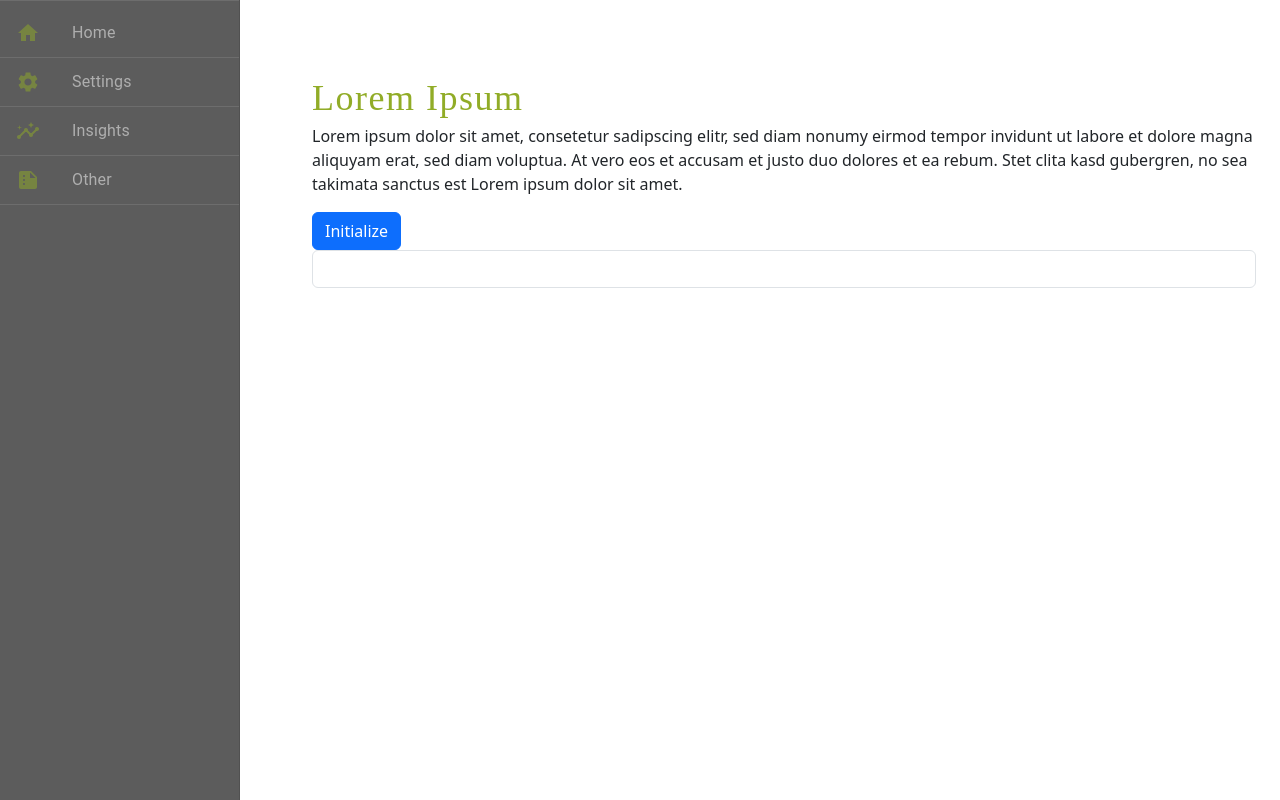
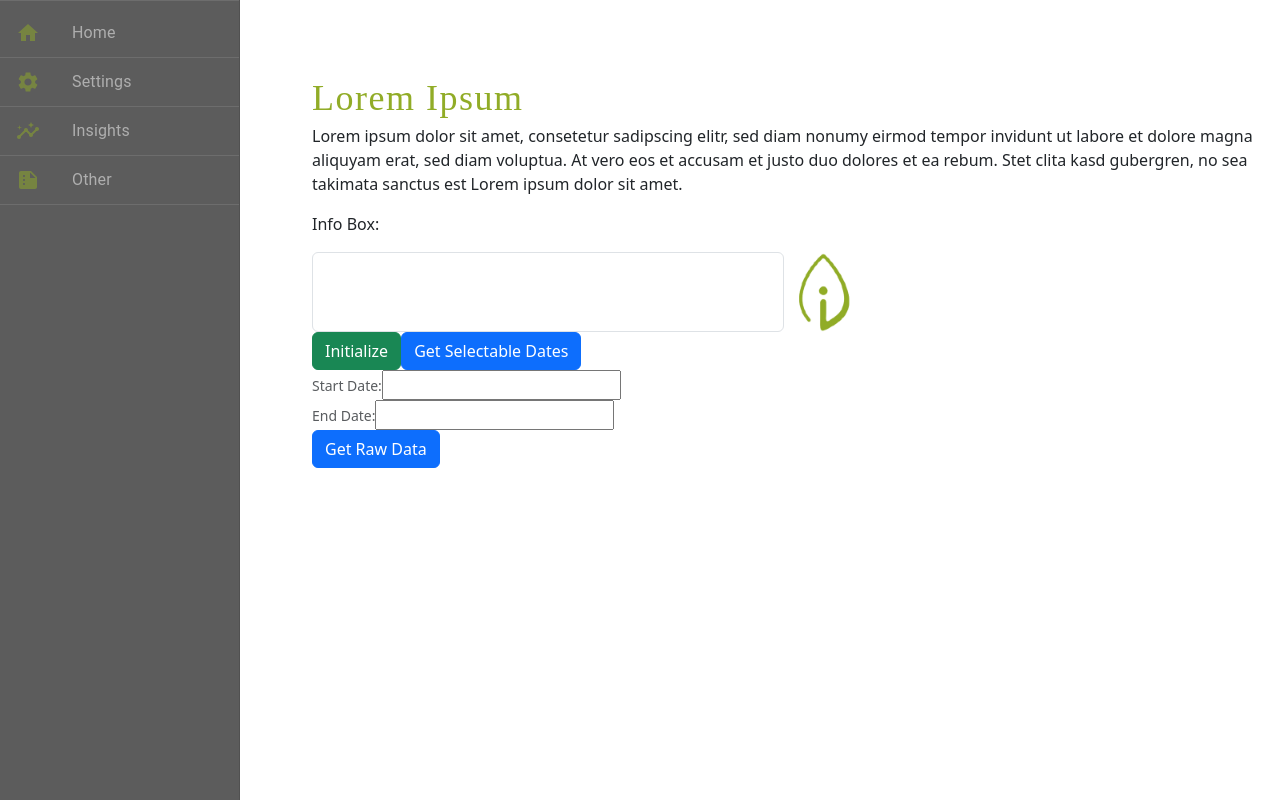
Before and after one commit to I-NERGY/Twin4DER, a React (Create React App) app in the folder twin_frontend/: page /demo/settings in a window 1280 px wide. Built offline with nearby package versions, Linux system fonts and the light colour scheme.

Commit message:
implemented some functionalities to test API endpoints
Signed-off-by: Iris Koester <iris.m.koester@gmail.com>

```diff
--- a/twin_frontend/package.json
+++ b/twin_frontend/package.json
@@ -13,10 +13,12 @@
     "@testing-library/jest-dom": "^5.16.5",
     "@testing-library/react": "^13.4.0",
     "@testing-library/user-event": "^13.5.0",
+    "axios": "^1.5.1",
     "bootstrap": "^5.3.2",
     "gh-pages": "^5.0.0",
     "react": "^18.2.0",
     "react-bootstrap": "^2.9.0",
+    "react-datepicker": "^4.20.0",
     "react-dom": "^18.2.0",
     "react-redux": "^8.1.3",
     "react-router-dom": "^6.14.1",
@@ -24,6 +26,7 @@
     "redux": "^4.2.1",
     "web-vitals": "^2.1.4"
   },
+  "proxy": "http://localhost:31032",
   "scripts": {
     "deploy": "npm run build && gh-pages -d build",
     "start": "react-scripts start",
--- a/twin_frontend/src/pages/settings.js
+++ b/twin_frontend/src/pages/settings.js
@@ -1,6 +1,17 @@
 import React from "react";
 import "./../styles/index.css";
 import { Button, Form } from "react-bootstrap";
+import DatePicker from "react-datepicker";
+import "react-datepicker/dist/react-datepicker.css";
+
+import axios from 'axios';
+
+function formatDate(date) {
+  const year = date.getFullYear();
+  const month = String(date.getMonth() + 1).padStart(2, '0');
+  const day = String(date.getDate()).padStart(2, '0');
+  return `${year}-${month}-${day}`;
+}
 
 class Settings extends React.Component {
   constructor(props) {
@@ -9,18 +20,76 @@ class Settings extends React.Component {
     this.state = {
       initialized: false,
       textValue: '',
+      dateSelection: [],
+      minDate: undefined,
+      maxDate: undefined,
+      startDate: undefined,
+      endDate: undefined,
+      doWait: false,
     };
   }
 
   doInitialize = () => {
-    // Update the textValue in state when the button is clicked
-    this.setState({ textValue: 'New Text Content' });
+    axios.get('/connection/collections/initialize')
+      .then(response => {
+        this.setState({ textValue: 'Initialization successful!' });
+      })
+      .catch(error => {
+        this.setState({ textValue: 'Initialization failed, see console' });
+        console.error('There was a problem with the Axios request:', error);
+      });
+  };
+
+  getSelectableDates = () => {
+    axios.get('/connection/collections/power/selectable-dates')
+      .then(response => {
+        const datesAsArrayOfStrings = response.data["dates"];
+        const dateObjects = datesAsArrayOfStrings.map(dateString => new Date(dateString));
+        const minDate = new Date(Math.min(...dateObjects));
+        const maxDate = new Date(Math.max(...dateObjects));
+
+        this.setState({
+          textValue: 'Got selectable dates!',
+          dateSelection: dateObjects,
+          startDate: minDate,
+          endDate: maxDate,
+          minDate: minDate,
+          maxDate: maxDate
+        });
+      })
+      .catch(error => {
+        this.setState({ textValue: 'Getting selectable dates failed, see console' });
+        console.error('There was a problem with the Axios request:', error);
+      });
+  };
+
+  // check if the date is in the dateSelection array
+  isDateSelectable = (date) => {
+    return this.state.dateSelection.some((selectableDate) =>
+      selectableDate.toDateString() === date.toDateString()
+    );
+  };
+
+  getRawData = () => {
+    this.setState({ doWait: true });
+    const path = '/connection/collections/power/dates/' + formatDate(this.state.startDate) + '/' + formatDate(this.state.endDate);
+    console.log(path);
+    axios.get(path)
+      .then(response => {
+        this.setState({ textValue: 'Received raw data, see console!', doWait: false });
+        console.log(response);
+      })
+      .catch(error => {
+        this.setState({ textValue: 'Receiving raw data failed, see console', doWait: false });
+        console.error('There was a problem with the Axios request:', error);
+      });
   };
 
   render() {
-    const buttonStyle = {
-
-    }
+    const gridStyle = {
+      display: 'grid',
+      gridTemplateColumns: '1fr 1fr', // Two equal columns
+    };
 
     return (
       <div className="page-heading">
@@ -29,11 +98,66 @@ class Settings extends React.Component {
           sed diam nonumy eirmod tempor invidunt ut labore et dolore magna aliquyam erat,
           sed diam voluptua. At vero eos et accusam et justo duo dolores et ea rebum.
           Stet clita kasd gubergren, no sea takimata sanctus est Lorem ipsum dolor sit amet.</p>
-        <Button className="custom" onClick={this.doInitialize}>Initialize</Button>
-        <Form.Control type="text" value={this.state.textValue} readOnly />
+        <p>Info Box:</p>
+        <div style={gridStyle}>
+          <Form.Control type="text" value={this.state.textValue} readOnly />
+          {this.state.doWait ?
+            <img
+              style={{ height: 80 }}
+              src='/images/ajax-loader.gif'
+              alt="Please wait.."
+            />
+            :
+            <img
+              style={{ height: 80 }}
+              src='/images/logo.png'
+              alt="I-NERGY Logo"
+            />
+          }
+        </div>
+        <Button variant="success" onClick={this.doInitialize}>Initialize</Button>
+        <Button variant="primary" onClick={this.getSelectableDates}>Get Selectable Dates</Button>
+        <Form>
+          <Form.Text muted>Start Date:</Form.Text>
+          <DatePicker
+            selected={this.state.startDate}
+            minDate={this.state.minDate}
+            maxDate={this.state.maxDate}
+            filterDate={(date) => this.isDateSelectable(date)}
+            onChange={(date) => this.setState({ startDate: date })}
+          />
+        </Form>
+        <Form>
+          <Form.Text muted>End Date:</Form.Text>
+          <DatePicker
+            selected={this.state.endDate}
+            minDate={this.state.startDate}
+            maxDate={this.state.maxDate}
+            filterDate={(date) => this.isDateSelectable(date)}
+            onChange={(date) => this.setState({ endDate: date })}
+          />
+        </Form>
+        <Button variant="primary" onClick={this.getRawData}>Get Raw Data</Button>
       </div>
     );
   }
 }
 
+
+/*
+        <Dropdown>
+          <Dropdown.Toggle variant="success" id="dropdown-start">
+            Start Date
+          </Dropdown.Toggle>
+          <Dropdown.Menu>
+            {this.state.dateSelection.map(one_date => (
+              <Dropdown.Item>{one_date}</Dropdown.Item>
+            ))}
+            <Dropdown.Item href="#/action-1">Action</Dropdown.Item>
+            <Dropdown.Item href="#/action-2">Another action</Dropdown.Item>
+            <Dropdown.Item href="#/action-3">Something else</Dropdown.Item>
+          </Dropdown.Menu>
+        </Dropdown>
+*/
+
 export default Settings;
```
Also changed, not shown: twin_frontend/public/images/ajax-loader.gif (added), twin_frontend/src/logo.svg (deleted).
